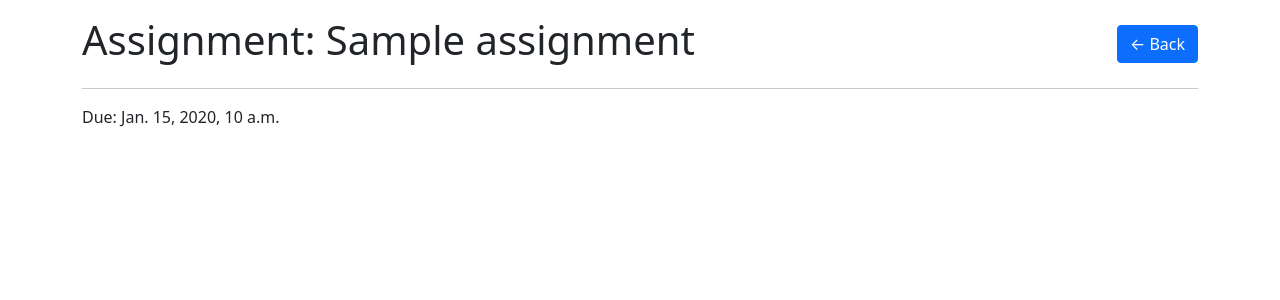
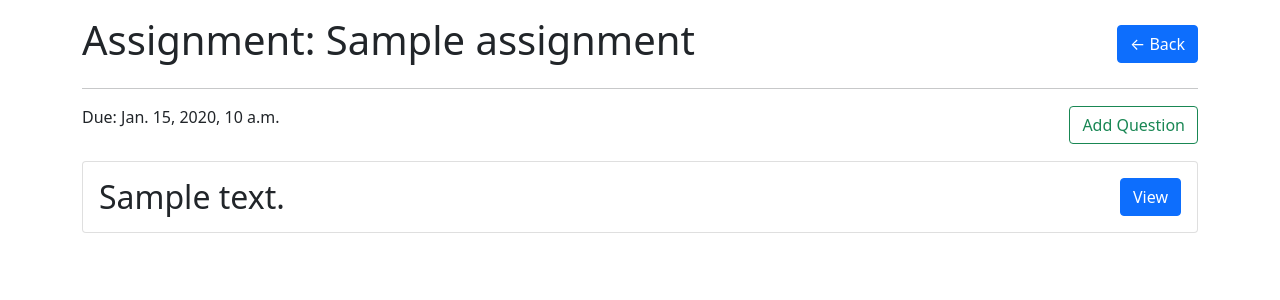
Before and after one commit to andre-dom/PeerGrader, a Django app: a page that uses assignments/templates/assignments/assignmentview.html in a window 1280 px wide. Shown: the part 64-364 px from the top of the page. Run offline with Django 3.2, Linux system fonts and the light colour scheme; a user stored in the database is signed in; tables that the repository leaves empty hold one stand-in row (values such as "Sample post").

Commit message:
create question view

```diff
--- a/assignments/templates/assignments/assignmentview.html
+++ b/assignments/templates/assignments/assignmentview.html
@@ -6,6 +6,52 @@
             <a class="btn btn-primary" href="{% url 'courses:view_course' assignment.course.slug %}">← Back</a>
         </div>
         <hr>
-        <p>Due: {{ assignment.due_date }}</p>
+        <div class="d-flex justify-content-between align-items-center">
+            <p>Due: {{ assignment.due_date }}</p>
+            <a href="{% url 'assignments:create_question' assignment.slug %}" class="btn btn-outline-success">Add
+                Question</a>
+        </div>
     </div>
+    {% if assignment.questions.all %}
+        {% for Question in assignment.questions.all %}
+            <div class="card mt-3 p-3">
+                <div class="d-flex justify-content-between align-items-center">
+                    <div>
+                        <h2 class="d-inline">{{ Question.question_body }}</h2>
+                    </div>
+                    <div>
+                        {#                        {% if user.is_authenticated and user.is_instructor %}#}
+                        {#                            <a href="{% url 'assignments:delete_assignment' Assignment.slug %}" class="btn btn-danger">Delete</a>#}
+                        {#                        {% endif %}#}
+                        <a href="#" class="btn btn-primary">View</a>
+                    </div>
+                </div>
+            </div>
+        {% endfor %}
+
+        {#        {% if assignments.has_other_pages %}#}
+        {#            <ul class="mt-3 pagination justify-content-center">#}
+        {#                {% if assignments.has_previous %}#}
+        {#                    <li><a class="page-link" href="?page={{ assignments.previous_page_number }}">&laquo;</a></li>#}
+        {#                {% else %}#}
+        {#                    <li class="disabled page-item"><a class="page-link" href="#">&laquo;</a></li>#}
+        {#                {% endif %}#}
+        {#                {% for i in assignments.paginator.page_range %}#}
+        {#                    {% if users.number == i %}#}
+        {#                        <li class="active"><span>{{ i }} <span class="sr-only">(current)</span></span></li>#}
+        {#                    {% else %}#}
+        {#                        <li><a class="page-link" href="?page={{ i }}">{{ i }}</a></li>#}
+        {#                    {% endif %}#}
+        {#                {% endfor %}#}
+        {#                {% if assignments.has_next %}#}
+        {#                    <li><a class="page-link" href="?page={{ assignments.next_page_number }}">&raquo;</a></li>#}
+        {#                {% else %}#}
+        {#                    <li class="disabled page-item"><a class="page-link" href="#">&raquo;</a></li>#}
+        {#                {% endif %}#}
+        {#            </ul>#}
+        {#        {% endif %}#}
+
+    {% else %}
+        <h3>There are no assignments.</h3>
+    {% endif %}
 {% endblock content %}
--- a/assignments/urls.py
+++ b/assignments/urls.py
@@ -4,7 +4,8 @@ import assignments.views
 app_name = "assignments"
 
 urlpatterns = [
-    path('<slug:course_slug>/new/', assignments.views.assignment_create_view, name='create_assignment'),
+    path('<slug:course_slug>/newassignment/', assignments.views.assignment_create_view, name='create_assignment'),
     path('<slug:slug>/', assignments.views.assignment_detail_view, name='view_assignment'),
     path('<slug:slug>/delete/', assignments.views.assignment_delete_view, name='delete_assignment'),
+    path('<slug:assignment_slug>/newquestion/', assignments.views.question_create_view, name='create_question'),
 ]
--- a/assignments/views.py
+++ b/assignments/views.py
@@ -3,9 +3,9 @@ from django.shortcuts import render
 
 # Create your views here.
 from django.urls import reverse_lazy
-from django.views.generic import DetailView, CreateView, DeleteView
+from django.views.generic import DetailView, CreateView, DeleteView, UpdateView
 
-from assignments.models import Assignment
+from assignments.models import Assignment, Question
 from courses.models import Course
 
 
@@ -36,6 +36,29 @@ class DeleteAssignment(DeleteView):
     template_name = 'assignments/deleteassignment.html'
 
 
+class CreateQuestion(CreateView):
+    model = Question
+    template_name = 'questions/createquestion.html'
+    fields = ('question_body', 'point_value',)
+    success_url = reverse_lazy('home')
+
+    def form_valid(self, form):
+        form.instance.assignment = Assignment.objects.get(slug=self.kwargs['assignment_slug'])
+        form.instance.index = Assignment.objects.get(slug=self.kwargs['assignment_slug']).numQuestions() + 1
+        return super(CreateQuestion, self).form_valid(form)
+
+
+class EditQuestion(UpdateView):
+    model = Question
+    template_name = 'questions/editquestion.html'
+    fields = ('question_body', 'point_value',)
+    slug_url_kwarg = 'slug'
+    slug_field = 'slug'
+    success_url = "/"
+
+
 assignment_detail_view = login_required(AssignmentView.as_view())
 assignment_create_view = login_required(CreateAssignment.as_view())
 assignment_delete_view = login_required(DeleteAssignment.as_view())
+question_edit_view = login_required(EditQuestion.as_view())
+question_create_view = login_required(CreateQuestion.as_view())
```
Also changed, not shown: assignments/templates/questions/createquestion.html (added, +11 -0 lines), assignments/templates/questions/deletequestion.html (added, +11 -0 lines), assignments/templates/questions/editquestion.html (added, +11 -0 lines), courses/views.py (+0 -8 lines).
